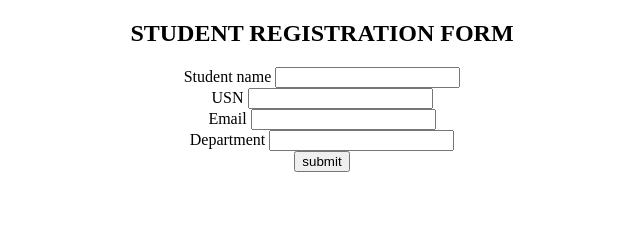
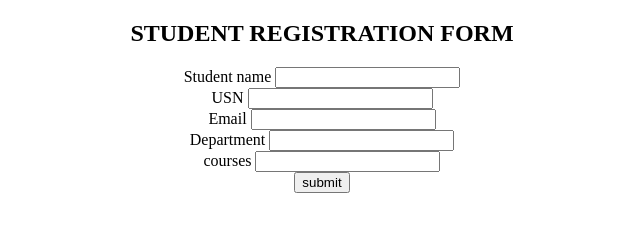
Before and after one commit to akshaytamhankar/cie, a plain HTML site: page index.html in a window 1280 px wide. Shown: the whole page, without its empty margins (318-958 px from the left). Drawn offline with Linux system fonts and the light colour scheme.

Commit message:
added courses

```diff
--- a/index.html
+++ b/index.html
@@ -26,6 +26,10 @@
                     <label for="Department">Department</label>
                     <input type="text" id="email" name="department" required>
                 </div>
+                <div class="input-group">
+                    <label for="courses">courses</label>
+                    <input type="text" id="courses" name="courses" required>
+                </div>
 
                 <button type="submit" class="login-btn">submit</button>
             </form>
```
